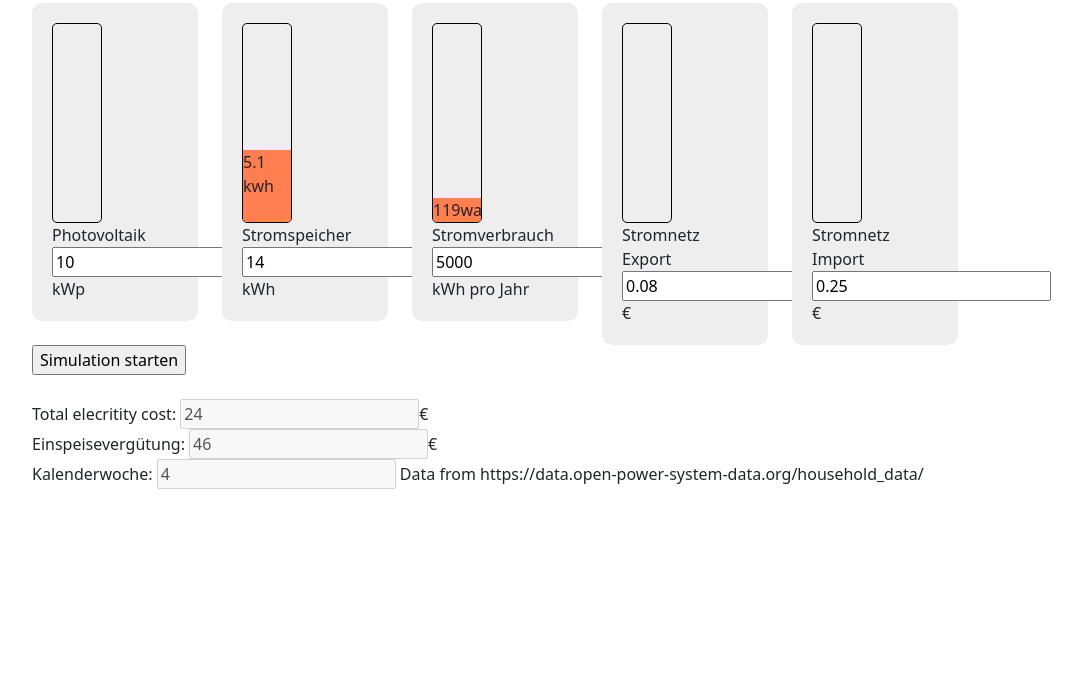
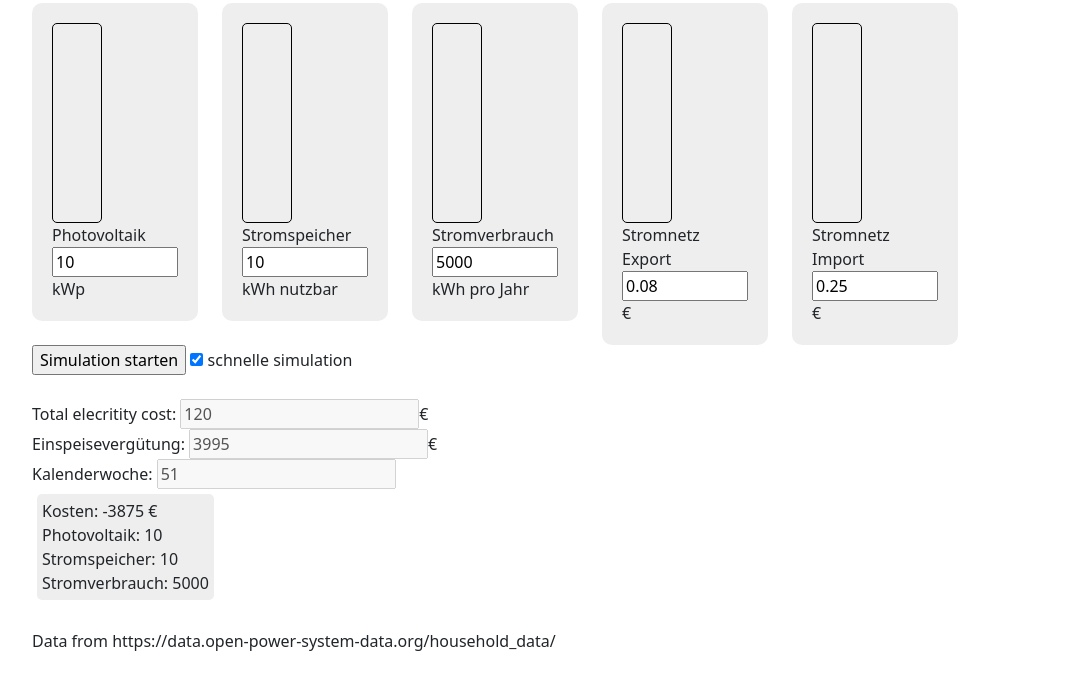
Before and after one commit to moritzmair/photovoltaik_simulator, a plain HTML site: page index.html in a window 1280 px wide. Both pictures are taken after a click on the input "Simulation starten". Shown: the part 53-742 px from the top of the page, without its empty margins (50-1132 px from the left). Drawn offline with Linux system fonts and the light colour scheme.

Commit message:
added fast simulation and history

```diff
--- a/index.html
+++ b/index.html
@@ -30,7 +30,7 @@
               <div class="text"></div>
             </div>
             Stromspeicher
-            <input value="14" name="battery_kwh">kWh
+            <input value="10" name="battery_kwh">kWh nutzbar
           </div>
         </div>
 
@@ -85,7 +85,6 @@
         <input type="number" id="time_resolution" value="15">
         Minuten
         <br>
-
         Eigene Daten für die Simulation nutzen (optional)
         <br>
         Photovoltaik
@@ -96,6 +95,7 @@
       </div>
 
       <input type="submit" value="Simulation starten" onclick="start_simulation();return false;">
+      <input type="checkbox" checked id="fast_mode"> schnelle simulation
       <br>
       <br>
       Total elecritity cost:
@@ -106,7 +106,9 @@
       <br>
       Kalenderwoche:
       <input value="0" disabled name="kw_passed">
-
+      <br>
+      <div class="results"></div>
+      <br>
       Data from https://data.open-power-system-data.org/household_data/
     </div>
   </body>
--- a/script.js
+++ b/script.js
@@ -9,27 +9,12 @@ var pointer = 0;
 var electricity_cost = 0;
 var electricity_revenue = 0;
 
+var fast_simulation;
 
-var time_resolution = 1;
 
-function start_simulation(){
-  household_consumption_year = parseInt($('input[name=household_consumption_kwh]').val());
-
-  time_resolution = document.getElementById('time_resolution').value
-
-  max_photovoltaik = Math.max.apply(Math, photovoltaik);
-
-  year_consumption_household = household_consumption.reduce((pv, cv) => pv + cv, 0)/1000;
-  photovoltaik_installed = $('input[name=photovoltaik_kwp]').val()*1000;
-
-  consumption_factor = year_consumption_household / household_consumption_year;
-  photovoltaik_factor = max_photovoltaik / photovoltaik_installed;
-
-  simulate_one_section();
-}
+var time_resolution = 15;
 
 $( document ).ready(function() {
-
   // read in data files
   document.getElementById('photovoltaik').onchange = function(){
     var file = this.files[0];
@@ -55,14 +40,50 @@ $( document ).ready(function() {
   };
 });
 
+function start_simulation(){
+  fast_simulation = $('#fast_mode').is(":checked");
+
+  household_consumption_year = parseInt($('input[name=household_consumption_kwh]').val());
+
+  time_resolution = document.getElementById('time_resolution').value
+
+  max_photovoltaik = Math.max.apply(Math, photovoltaik);
+
+  year_consumption_household = household_consumption.reduce((pv, cv) => pv + cv, 0)/1000;
+  photovoltaik_installed = $('input[name=photovoltaik_kwp]').val()*1000;
+
+  consumption_factor = year_consumption_household / household_consumption_year;
+  photovoltaik_factor = max_photovoltaik / photovoltaik_installed;
+
+  simulate_one_section();
+}
+
 function simulate_one_section(){
+
   current_usage = household_consumption[pointer]/consumption_factor;
   $('.meter_household_consumption > .text').html(Math.round(current_usage) + 'watt').css('height', (current_usage/1000*100)+'%');
 
   current_photovoltaik = photovoltaik[pointer]/photovoltaik_factor;
 
   $('.meter_photovoltaik_kwp > .text').html(current_photovoltaik + ' watt').css('height', (current_photovoltaik/photovoltaik_installed*100)+'%');
-  pointer++;
+
+  // for fast simulation only simulate one day per month
+  if(fast_simulation){
+    if(Math.round(pointer/(24*60/time_resolution))%30 == 0){
+      //simulate this day
+      pointer++;
+    }else{
+      //skip next 30 days
+      pointer = pointer + (24*60/time_resolution)*29;
+    }
+  }else{
+    pointer++;
+  }
+
+  if(household_consumption[pointer] == undefined || photovoltaik[pointer] == undefined){
+    end_simulation();
+    return;
+  }
 
   battery_max_size = $('input[name=battery_kwh]').val();
   water_storage_size = $('input[name=meter_water_qm]').val();
@@ -75,11 +96,11 @@ function simulate_one_section(){
   }
 
   if(current_need < 0){
-    electricity_cost = electricity_cost + (current_need*-1) * $('input[name=price_kwh]').val();
+    electricity_cost = electricity_cost + (current_need*-1) * $('input[name=price_kwh]').val() * (fast_simulation*30);
     $('.meter_grid_kw_import > .text').html(Math.round(current_need*1000) + ' Watt').css('height', (current_need*-1*100)+'%');
     $('.meter_grid_kw_export > .text').html(Math.round(current_need*1000) + ' Watt').css('height', '0');
   }else{
-    electricity_revenue = electricity_revenue + current_need * $('input[name=price_export_kwh]').val();
+    electricity_revenue = electricity_revenue + current_need * $('input[name=price_export_kwh]').val() * (fast_simulation*30);
     $('.meter_grid_kw_export > .text').html(Math.round(current_need*1000) + ' Watt').css('height', (current_need/10*100)+'%');
     $('.meter_grid_kw_import > .text').html(Math.round(current_need*1000) + ' Watt').css('height', '0');
   }
@@ -91,5 +112,24 @@ function simulate_one_section(){
 
   $('input[name=kw_passed]').val(parseInt(pointer/(24*60/time_resolution*7)));
 
-  setTimeout(function(){ simulate_one_section(); },1);
+  setTimeout(function(){ simulate_one_section(); },0);
 }
+
+function end_simulation(){
+  console.log('ending simulation');
+  $('.meter_grid_kw_import > .text').html('').css('height', 0);
+  $('.meter_grid_kw_export > .text').html('').css('height', 0);
+  $('.meter_household_consumption > .text').html('').css('height', 0);
+  $('.meter_photovoltaik_kwp > .text').html('').css('height', 0);
+  $('.meter_battery_kwh > .text').html('').css('height', 0);
+
+  total_export_cost = $('input[name=total_elecritity_cost]').val();
+  total_import_revenue = $('input[name=total_elecritity_revenue]').val();
+
+  electricity_cost = 0;
+  electricity_revenue = 0;
+
+  pointer = 0;
+
+  $('.results').append('<div class="one_result">Kosten: '+(total_export_cost-total_import_revenue)+' €<br>Photovoltaik: '+$('input[name=photovoltaik_kwp]').val()+'<br>Stromspeicher: '+$('input[name=battery_kwh]').val()+'<br>Stromverbrauch: '+$('input[name=household_consumption_kwh]').val()+'</div>');
+}
--- a/style.css
+++ b/style.css
@@ -11,6 +11,10 @@
   padding: 20px;
 }
 
+.module input {
+  width: 100%;
+}
+
 .text {
   background-color: coral;
   position: absolute;
@@ -22,3 +26,11 @@
   overflow: hidden;
   position: relative;
 }
+
+.one_result {
+  margin: 5px;
+  background-color: #eee;
+  padding: 5px;
+  border-radius: 5px;
+  display: inline-block;
+}
```
